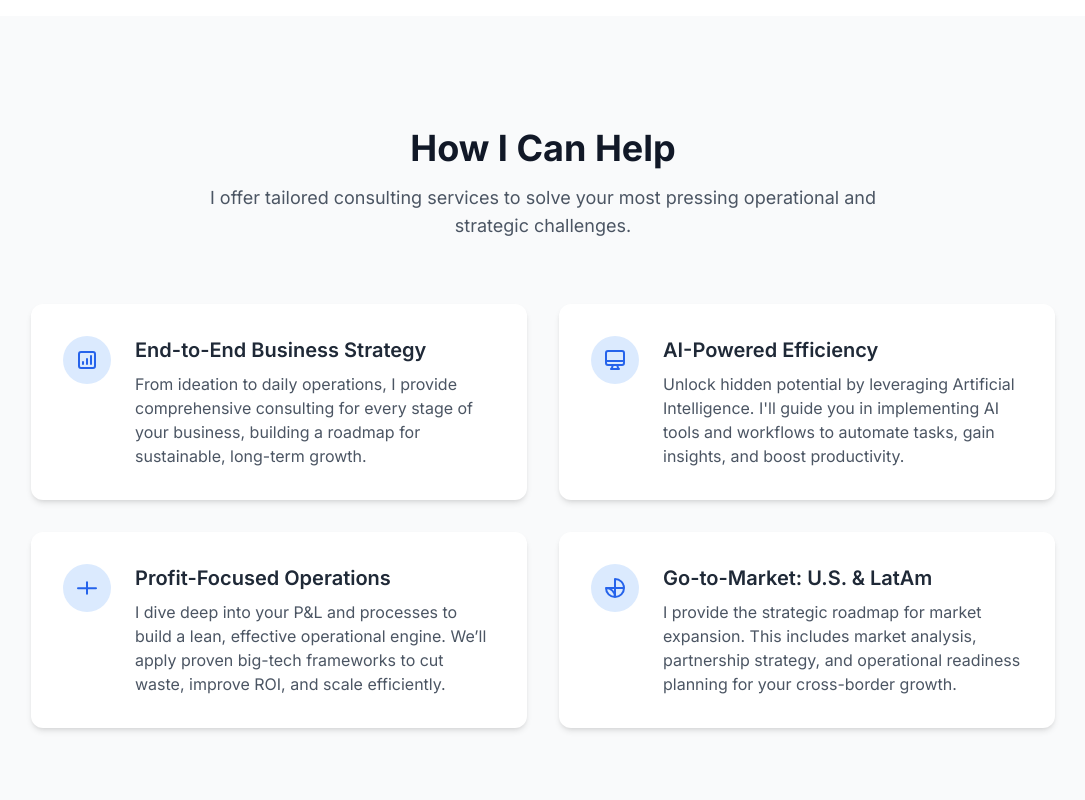
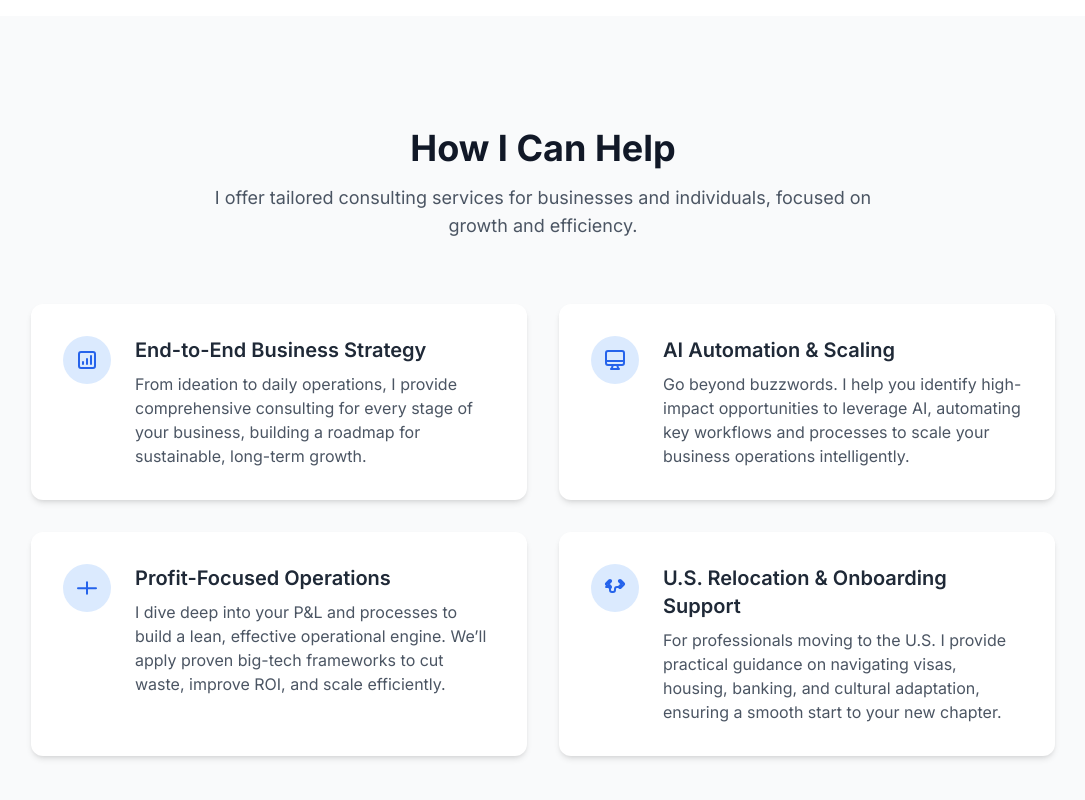
Before and after one commit to giulianoseguro/GS-Operations, a plain HTML site: page index.html in a window 1280 px wide. Shown: the part 1956-2756 px from the top of the page, without its empty margins (97-1182 px from the left). Drawn offline with nearby package versions, Linux system fonts and the light colour scheme.

Commit message:
Updated services
Added relo support

```diff
--- a/index.html
+++ b/index.html
@@ -102,13 +102,13 @@
                         <h3 class="text-xl font-semibold mb-3">Profit-Focused Results</h3>
                         <p class="text-gray-600">Operations are only useful if they drive profitability. With a background managing a $1B revenue program and deep financial analysis, I connect every process improvement directly to your bottom line.</p>
                     </div>
-                    <!-- Card 3: LatAm Bridge -->
+                    <!-- Card 3: Relocation Support -->
                     <div class="bg-white p-8 rounded-xl shadow-md">
                         <div class="bg-blue-100 rounded-full w-16 h-16 flex items-center justify-center mx-auto mb-6">
-                            <svg class="w-8 h-8 text-blue-600" fill="none" stroke="currentColor" viewBox="0 0 24 24" xmlns="http://www.w3.org/2000/svg"><path stroke-linecap="round" stroke-linejoin="round" stroke-width="2" d="M3.055 11H5a2 2 0 012 2v1a2 2 0 002 2h1a2 2 0 002-2v-1a2 2 0 012-2h1.945M7.707 4.293a1 1 0 010 1.414L5.414 8l2.293 2.293a1 1 0 11-1.414 1.414l-3-3a1 1 0 010-1.414l3-3a1 1 0 011.414 0zM16.293 4.293a1 1 0 011.414 0l3 3a1 1 0 010 1.414l-3 3a1 1 0 01-1.414-1.414L18.586 8l-2.293-2.293a1 1 0 010-1.414z"></path></svg>
+                           <svg class="w-8 h-8 text-blue-600" fill="none" stroke="currentColor" viewBox="0 0 24 24" xmlns="http://www.w3.org/2000/svg"><path stroke-linecap="round" stroke-linejoin="round" stroke-width="2" d="M12 11c0 3.517-1.009 6.789-2.756 9.348a.5.5 0 00.812.563A10.001 10.001 0 0022 11c0-5.523-4.477-10-10-10S2 5.477 2 11c0 2.136.67 4.122 1.83 5.756a.5.5 0 00.812-.563A10.005 10.005 0 0112 11z"></path></svg>
                         </div>
-                        <h3 class="text-xl font-semibold mb-3">Your Bridge to Latin America</h3>
-                        <p class="text-gray-600">As a native Portuguese and fluent Spanish speaker, I offer a rare bicultural advantage for U.S. firms expanding south or LatAm companies eyeing the U.S. market.</p>
+                        <h3 class="text-xl font-semibold mb-3">U.S. Relocation for Professionals</h3>
+                        <p class="text-gray-600">Having personally navigated the complex journey of relocating to the U.S. for work, I offer firsthand guidance to make your transition seamless and successful.</p>
                     </div>
                 </div>
             </div>
@@ -146,7 +146,7 @@
             <div class="container mx-auto px-6">
                 <div class="text-center mb-16 max-w-2xl mx-auto">
                     <h2 class="text-3xl md:text-4xl font-bold text-gray-900">How I Can Help</h2>
-                    <p class="mt-4 text-lg text-gray-600">I offer tailored consulting services to solve your most pressing operational and strategic challenges.</p>
+                    <p class="mt-4 text-lg text-gray-600">I offer tailored consulting services for businesses and individuals, focused on growth and efficiency.</p>
                 </div>
                 <div class="grid md:grid-cols-2 gap-8 max-w-5xl mx-auto">
                     <div class="bg-white p-8 rounded-xl shadow-md flex items-start">
@@ -167,8 +167,8 @@
                             </div>
                         </div>
                         <div>
-                            <h3 class="text-xl font-semibold mb-2">AI-Powered Efficiency</h3>
-                            <p class="text-gray-600">Unlock hidden potential by leveraging Artificial Intelligence. I'll guide you in implementing AI tools and workflows to automate tasks, gain insights, and boost productivity.</p>
+                            <h3 class="text-xl font-semibold mb-2">AI Automation & Scaling</h3>
+                            <p class="text-gray-600">Go beyond buzzwords. I help you identify high-impact opportunities to leverage AI, automating key workflows and processes to scale your business operations intelligently.</p>
                         </div>
                     </div>
                      <div class="bg-white p-8 rounded-xl shadow-md flex items-start">
@@ -185,12 +185,12 @@
                      <div class="bg-white p-8 rounded-xl shadow-md flex items-start">
                         <div class="flex-shrink-0 mr-6">
                              <div class="bg-blue-100 rounded-full w-12 h-12 flex items-center justify-center">
-                                <svg class="w-6 h-6 text-blue-600" fill="none" stroke="currentColor" viewBox="0 0 24 24" xmlns="http://www.w3.org/2000/svg"><path stroke-linecap="round" stroke-linejoin="round" stroke-width="2" d="M21 12a9 9 0 01-9 9m9-9a9 9 0 00-9-9m9 9H3m9 9a9 9 0 01-9-9m9 9V3m0 18a9 9 0 00-9-9"></path></svg>
+                                <svg class="w-6 h-6 text-blue-600" fill="none" stroke="currentColor" viewBox="0 0 24 24" xmlns="http://www.w3.org/2000/svg"><path stroke-linecap="round" stroke-linejoin="round" stroke-width="2" d="M3.055 11H5a2 2 0 012 2v1a2 2 0 002 2h1a2 2 0 002-2v-1a2 2 0 012-2h1.945M7.707 4.293a1 1 0 010 1.414L5.414 8l2.293 2.293a1 1 0 11-1.414 1.414l-3-3a1 1 0 010-1.414l3-3a1 1 0 011.414 0zM16.293 4.293a1 1 0 011.414 0l3 3a1 1 0 010 1.414l-3 3a1 1 0 01-1.414-1.414L18.586 8l-2.293-2.293a1 1 0 010-1.414z"></path></svg>
                             </div>
                         </div>
                         <div>
-                            <h3 class="text-xl font-semibold mb-2">Go-to-Market: U.S. & LatAm</h3>
-                            <p class="text-gray-600">I provide the strategic roadmap for market expansion. This includes market analysis, partnership strategy, and operational readiness planning for your cross-border growth.</p>
+                            <h3 class="text-xl font-semibold mb-2">U.S. Relocation & Onboarding Support</h3>
+                            <p class="text-gray-600">For professionals moving to the U.S. I provide practical guidance on navigating visas, housing, banking, and cultural adaptation, ensuring a smooth start to your new chapter.</p>
                         </div>
                     </div>
                 </div>
@@ -223,6 +223,7 @@
         <!-- Contact Section with Live Form -->
         <section id="contact" class="bg-gray-100 py-20 md:py-28">
             <div class="container mx-auto px-6">
+                <!-- ** EDITED: Added an ID to this div ** -->
                 <div id="contact-intro" class="text-center mb-16 max-w-2xl mx-auto">
                     <h2 class="text-3xl md:text-4xl font-bold text-gray-900">Let's Build Something Great Together</h2>
                     <p class="mt-4 text-lg text-gray-600">Have a project in mind or want to learn more? Fill out the form below or connect with me on <a href="https://www.linkedin.com/in/giulianoseguro/" target="_blank" class="text-blue-600 underline font-medium hover:text-blue-700">LinkedIn</a>.</p>
@@ -267,7 +268,7 @@
         </div>
     </footer>
 
-    <!-- ** NEW JAVASCRIPT SECTION ** -->
+    <!-- ** EDITED JAVASCRIPT SECTION ** -->
     <script>
         // Set the current year in the footer
         document.getElementById('year').textContent = new Date().getFullYear();
@@ -278,6 +279,7 @@
         async function handleSubmit(event) {
           event.preventDefault();
           var formContainer = document.getElementById("contact-form-container");
+          // ** EDITED: Get the intro text element by its new ID **
           var contactIntro = document.getElementById("contact-intro");
           var data = new FormData(event.target);
 
@@ -289,8 +291,10 @@
             }
           }).then(response => {
             if (response.ok) {
-              // If submission is successful, hide the intro and show the thank you message
+              // ** EDITED: Hide the intro text on success **
               contactIntro.style.display = 'none';
+
+              // If submission is successful, show the thank you message
               formContainer.innerHTML = `
                 <div class="text-center">
                     <svg class="h-16 w-auto mx-auto mb-4" viewBox="0 0 100 50" xmlns="http://www.w3.org/2000/svg">
```
